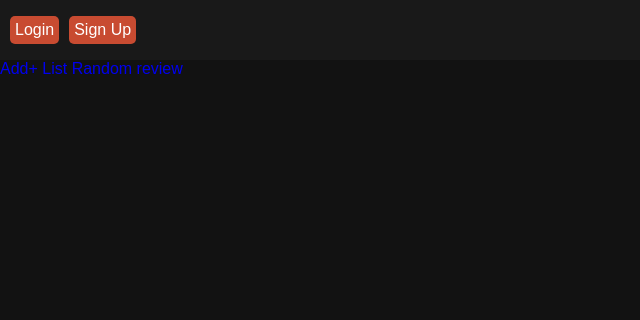
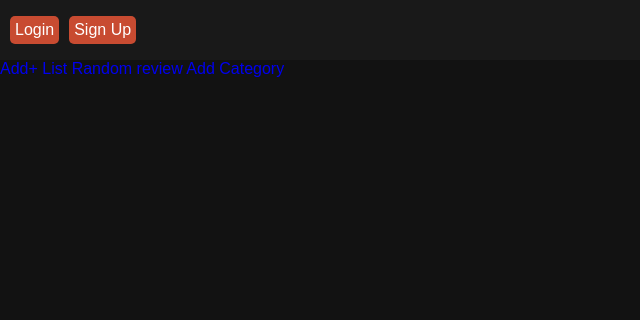
Before and after one commit to alirahmnicode/learnewgu, a Django app: page /dashboard/ in a window 1280 px wide. Shown: the top 320 px of the page, without its empty margins (0-640 px from the left). Run offline with Django 4.2, Linux system fonts and the light colour scheme; data that the repository does not hold is empty.

Commit message:
add category page link

```diff
--- a/core/templates/core/dashboard.html
+++ b/core/templates/core/dashboard.html
@@ -64,6 +64,7 @@
             <a href="{% url 'core:add' %}">Add+</a>
             <a href="{% url 'core:list' %}">List</a>
             <a href="{% url 'core:random' %}">Random review</a>
+            <a href="{% url 'category:add' %}">Add Category</a>
         </div>
     </div>
 </div>
```
